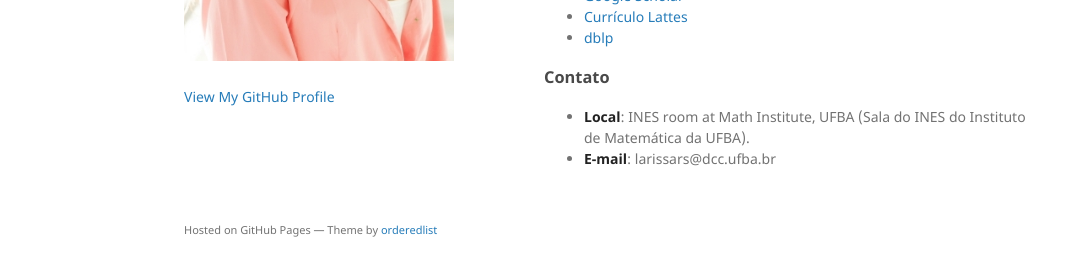
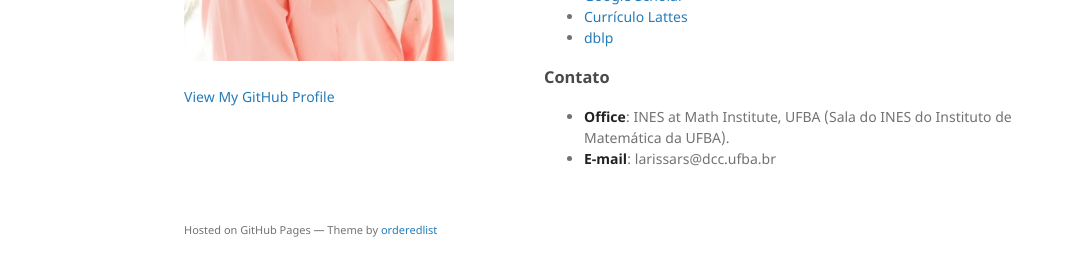
Before and after one commit to larirsoares/larirsoares.github.io, a Jekyll site: the page built from index.md, in a window 1280 px wide. Shown: the part 591-867 px from the top of the page, without its empty margins (26-1101 px from the left). Built offline with Jekyll 4.4.1, drawn with Linux system fonts in a browser that asks for light colours; the repository's description, which GitHub fills in, is left out.

Commit message:
Update index.md

```diff
--- a/index.md
+++ b/index.md
@@ -23,5 +23,5 @@ I received my M.Sc. degree from the Federal University of Bahia, in 2014. During
 
 ### Contato
 
-- **Local**: INES room at Math Institute, UFBA (Sala do INES do Instituto de Matemática da UFBA).
+- **Office**: INES at Math Institute, UFBA (Sala do INES do Instituto de Matemática da UFBA).
 - **E-mail**: larissars@dcc.ufba.br
```
